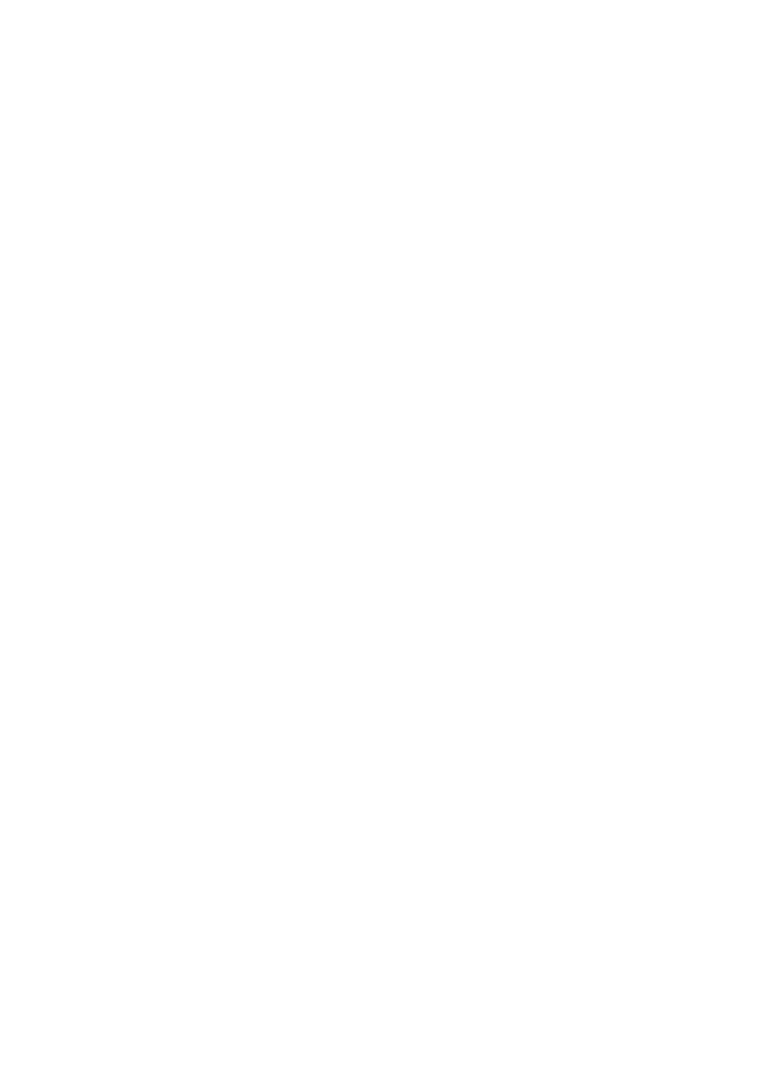
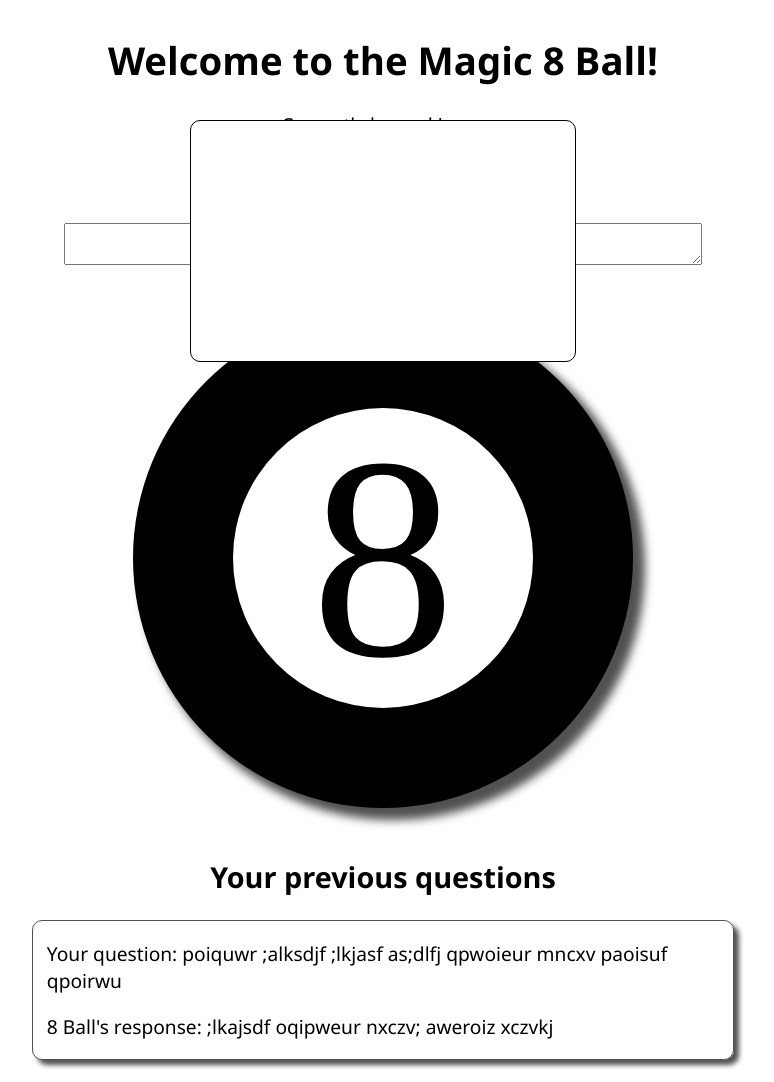
Before and after one commit to jli1010/comp426-final, a plain HTML site: page index.html in a window 1280 px wide. Shown: the whole page, without its empty margins (257-1031 px from the left). Before the commit the page ends 800 px from the top, so only its background shows below. Drawn offline with Linux system fonts and the light colour scheme.

Commit message:
basics of frontend implemented

```diff
--- a/index.html
+++ b/index.html
@@ -8,6 +8,31 @@
     <title>Magic 8 Ball</title>
 </head>
 <body>
+    <main>
+        <div id="login">
 
+        </div>
+        <!-- actual body of website -->
+        <h1>Welcome to the Magic 8 Ball!</h1>
+        <p>Currently logged in as: <span id="username"></span></p> <!-- TODO: put the user name that they input here -->
+        <p>Ask a yes or no question:</p>
+        <textarea id="question"></textarea>
+        <button id="submit-button">Submit</button>
+
+        <div id="ball-container">
+            <div id="ball-white">8</div>
+        </div>
+
+        <div id="previous-responses">
+            <h2>Your previous questions</h2>
+
+            <!-- just a demo placeholder, feel free to delete once you get it all hooked up -->
+            <div class="question-card">
+                <p>Your question: <span class="user-question">poiquwr ;alksdjf ;lkjasf as;dlfj qpwoieur mncxv paoisuf qpoirwu</span></p>
+                <p>8 Ball's response: <span class="response">;lkajsdf oqipweur nxczv; aweroiz xczvkj</span></p>
+            </div>
+
+        </div>
+    </main>
 </body>
 </html>
--- a/styles.css
+++ b/styles.css
@@ -0,0 +1,86 @@
+html {
+    margin: 0;
+}
+
+main {
+    display: flex;
+    align-items: center;
+    flex-direction: column;
+    /* height: 100vh; */
+    font-size: 1.2em;
+    font-family:'Segoe UI', Tahoma, Geneva, Verdana, sans-serif;
+    /* background-image: url(mystical-background.jpg);
+    background-repeat: no-repeat;
+    background-size: cover; */
+}
+
+/* LOGIN BOX STYLES */
+#login {
+    width: 30%;
+    height: 30%;
+    border: 1px solid black;
+    border-radius: 10px;
+    position: absolute;
+    top: 15%;
+    background-color: #ffffff;
+}
+
+/* ACTUAL 8BALL STYLES */
+h1 {
+    margin-bottom: 0.5%;
+}
+
+#question {
+    width: 50%;
+    height: 10%;
+}
+
+textarea {
+    font-family:'Segoe UI', Tahoma, Geneva, Verdana, sans-serif;
+}
+
+button {
+    margin-top: 0.5%;
+    font-family:'Segoe UI', Tahoma, Geneva, Verdana, sans-serif;
+}
+
+#ball-container {
+    margin-top: 1%;
+    width: 500px;
+    height: 500px;
+    background-color: black;
+    border-radius: 50%;
+    display: flex;
+    align-items: center;
+    justify-content: center;
+    box-shadow: 10px 10px 10px 2px #515151
+}
+
+#ball-white {
+    background-color: #ffffff;
+    width: 300px;
+    height: 300px;
+    border-radius: 50%;
+    display: flex;
+    align-items: center;
+    justify-content: center;
+    font-size: 15em;
+    font-family: 'Times New Roman', Times, serif;
+}
+
+#previous-responses {
+    margin-top: 2%;
+}
+
+h2 {
+    text-align: center;
+}
+
+.question-card {
+    border: 1px solid #515151;
+    padding-left: 2%;
+    padding-right: 2%;
+    border-radius: 10px;
+    box-shadow: 5px 5px 5px #515151;
+    margin-bottom: 2%;
+}
```
